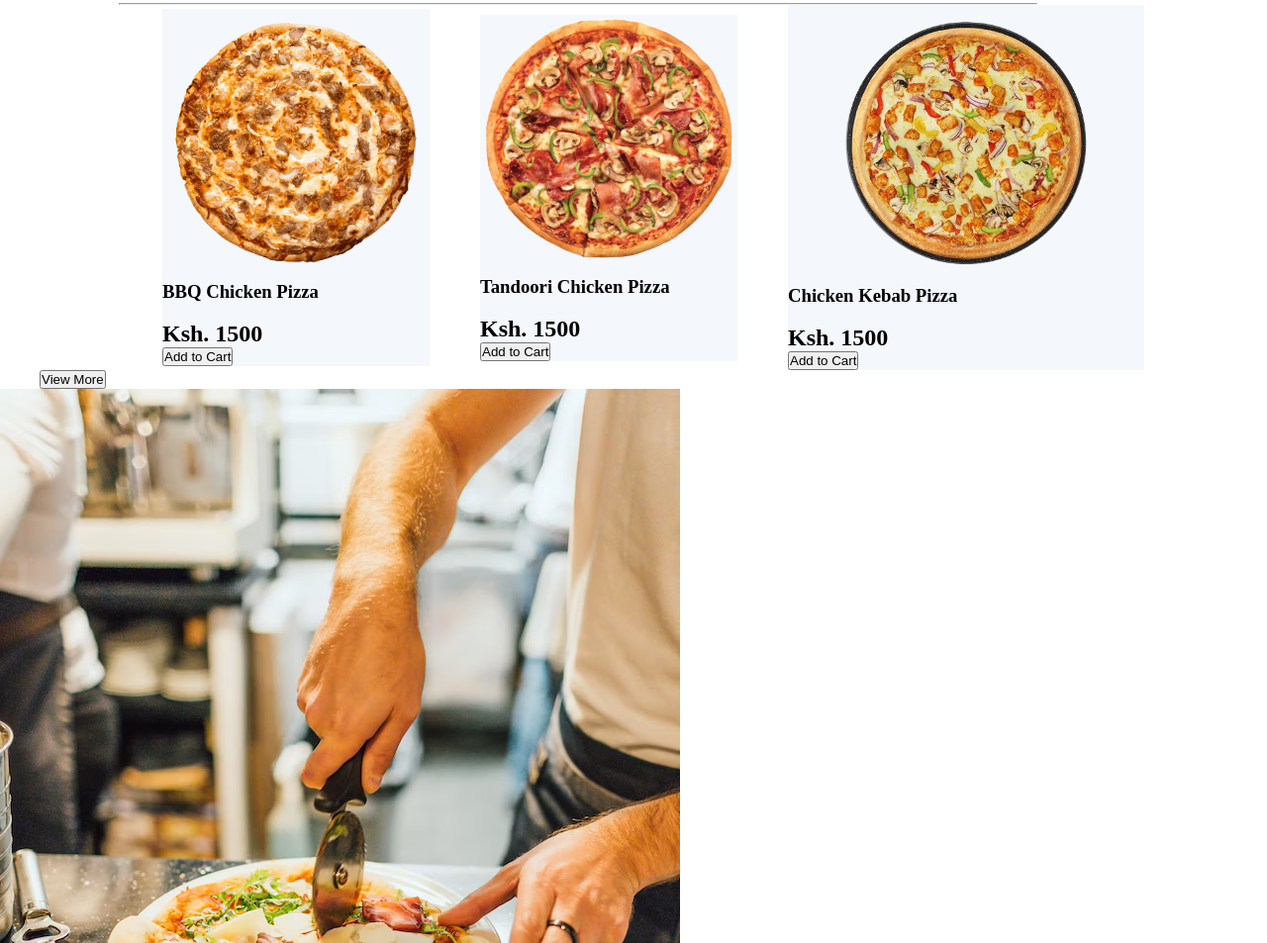
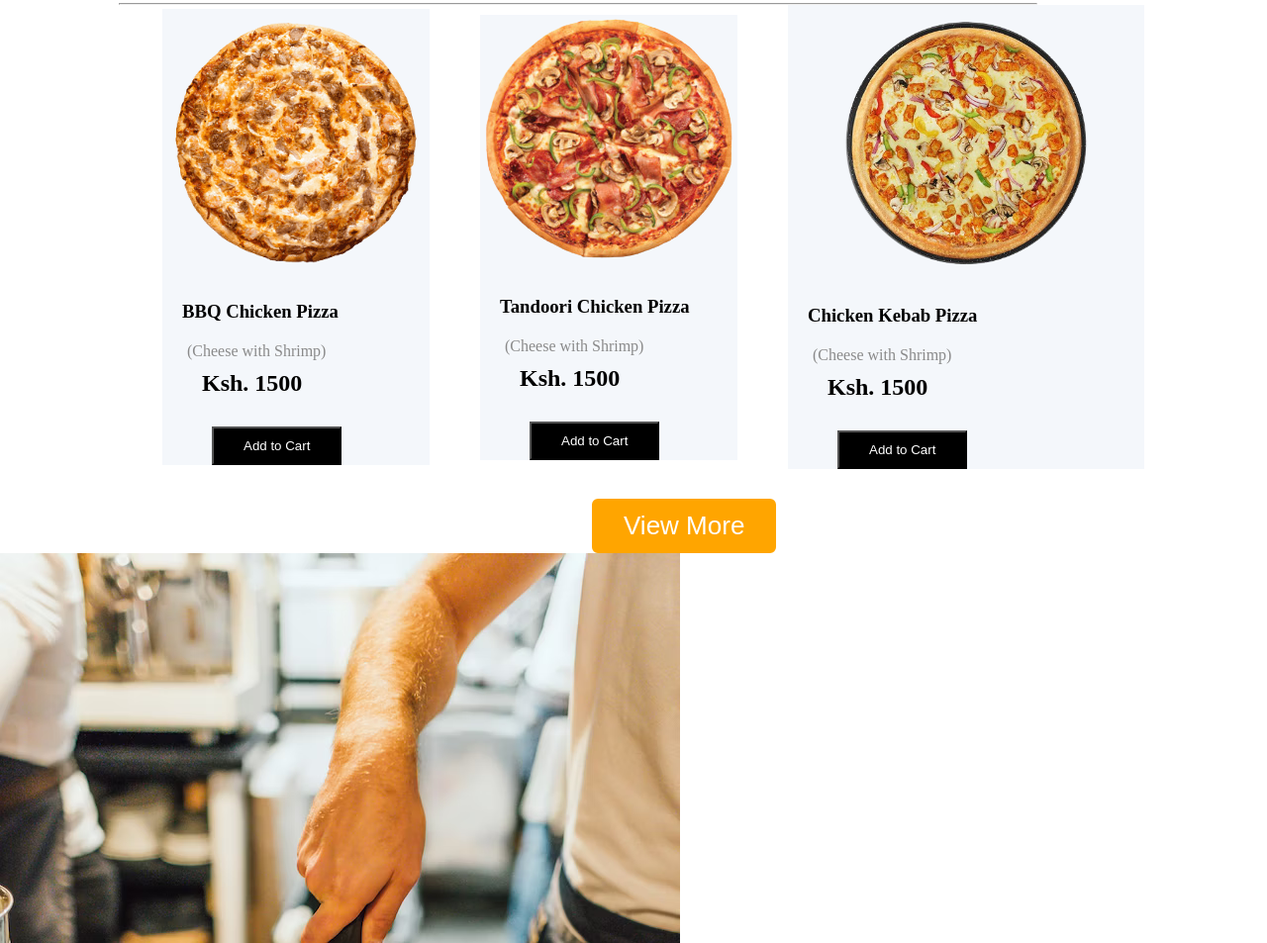
Before and after one commit to Edwinkipsang/pizarra, a plain HTML site: page index.html in a window 1280 px wide. Shown: the part 847-1800 px from the top of the page at 99% size. Drawn offline with Linux system fonts and the light colour scheme.

Commit message:
pizzara mid-section

```diff
--- a/sass/pages/home/_mid-section.scss
+++ b/sass/pages/home/_mid-section.scss
@@ -52,5 +52,27 @@ ul{
     }
 }
 #brackets{
-    color:$light-grey
+    color:$grey;
+    padding-left: 25px;
+    padding-bottom: 10px;
 }
+.btn{
+    background-color: $black;
+    color:#fff;
+    padding:10px 30px;
+    margin-top:30px;
+    margin-left: 50px;
+}
+#h3{
+    padding:20px ;
+}
+#ksh{
+padding-left: 40px;
+}
+.btn-view{
+    background-color: $primary-color;
+    border: 2px solid $primary-color;
+    border-radius: 6px;
+    font-size: 26px;
+    margin-left: 45%;
+}
--- a/sass/utilities/_variables.scss
+++ b/sass/utilities/_variables.scss
@@ -1,3 +1,4 @@
 $black :#000;
 $primary-color:orange;
 $light-grey:#F4F7FB;
+$grey:#8a8a8a
```
Also changed, not shown: css/style.css.
